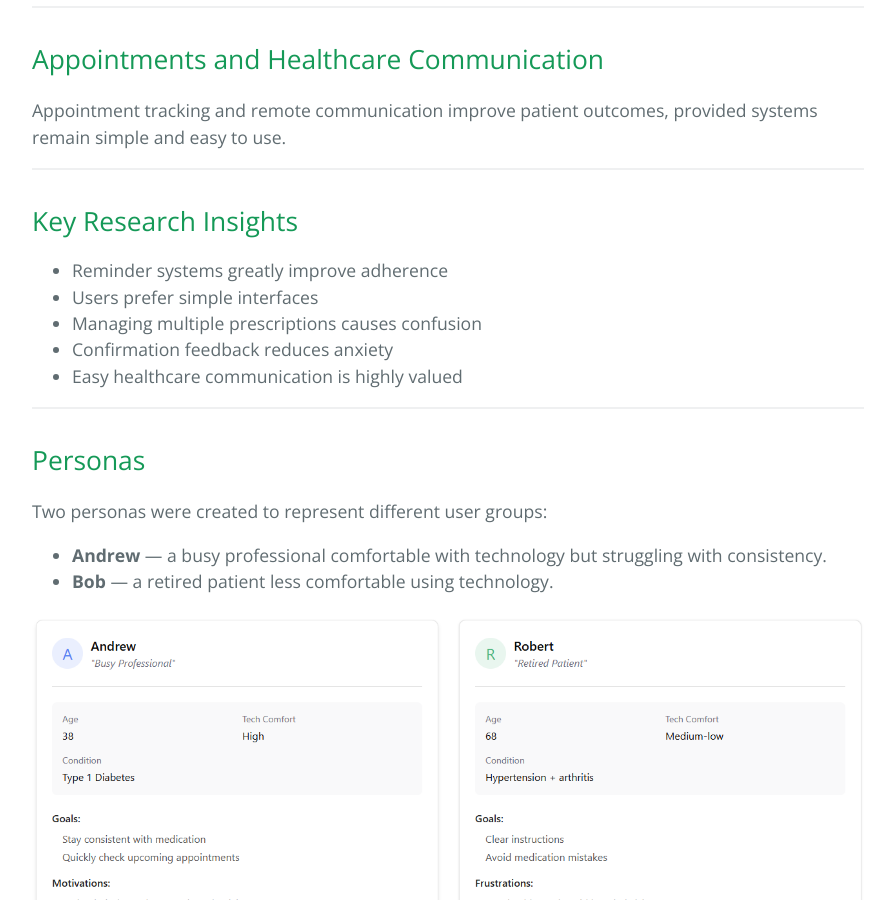
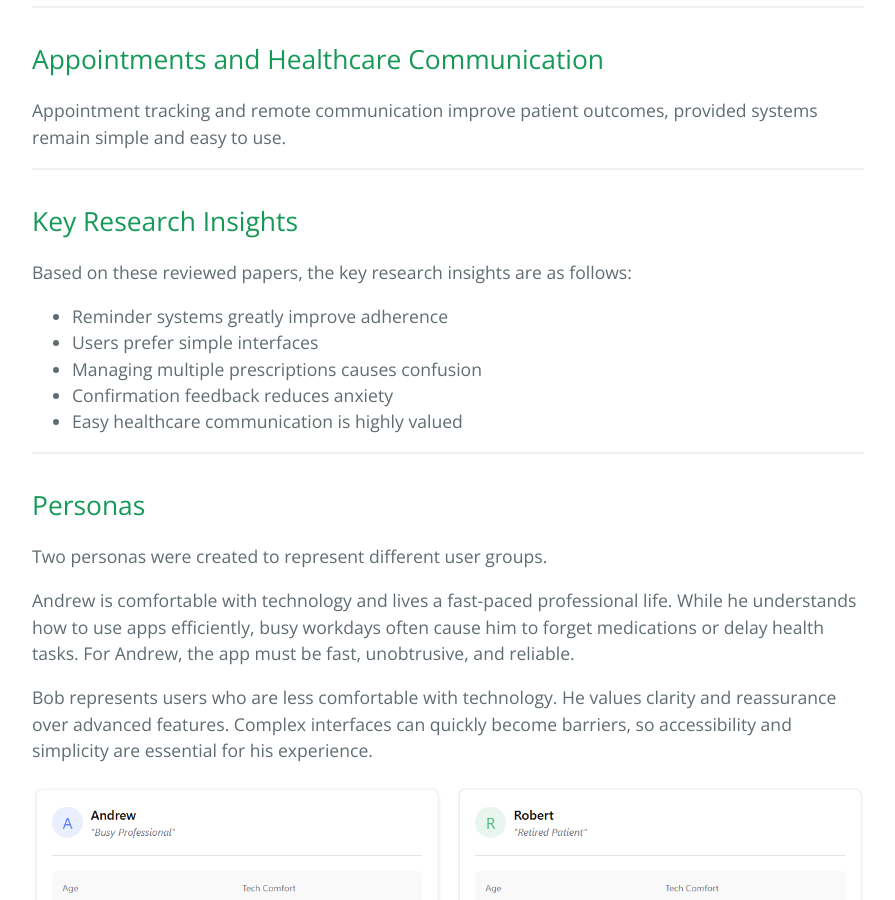
Before and after one commit to adrianns9/SOEN357MiniProjectPage, a Jekyll site: the page built from index.md, in a window 1280 px wide and 900 px high, scrolled down 2151 px. Shown: the whole window, without its empty margins (192-1087 px from the left). Built offline with Jekyll 4.4.1, drawn with Linux system fonts in a browser that asks for light colours; our own code applies the rules of GitHub Pages for plain Markdown files; some of the changed text lies outside the part shown.

Commit message:
feat: updated blog post

```diff
--- a/_config.yml
+++ b/_config.yml
@@ -1,4 +1,4 @@
 title: Health Companion App - UX/UI Blog Post
-description: A user-centered UX/UI case study exploring how mobile design can improve medication adherence, healthcare communication, and chronic condition management.
+description: A UX/UI design process on mobile design that can improve medication adherence, healthcare communication, and chronic condition management.
 google_analytics:
 theme: jekyll-theme-cayman
--- a/_layouts/default.html
+++ b/_layouts/default.html
@@ -34,7 +34,6 @@
         {% if site.github.is_project_page %}
           <span class="site-footer-owner"><a href="{{ site.github.repository_url }}">{{ site.github.repository_name }}</a> is maintained by <a href="{{ site.github.owner_url }}">{{ site.github.owner_name }}</a>.</span>
         {% endif %}
-        <span class="site-footer-credits">This page was generated by <a href="https://pages.github.com">GitHub Pages</a>.</span>
       </footer>
     </main>
   </body>
--- a/index.md
+++ b/index.md
@@ -62,6 +62,8 @@ Appointment tracking and remote communication improve patient outcomes, provided
 
 ## Key Research Insights
 
+Based on these reviewed papers, the key research insights are as follows:
+
 - Reminder systems greatly improve adherence
 - Users prefer simple interfaces
 - Managing multiple prescriptions causes confusion
@@ -72,10 +74,11 @@ Appointment tracking and remote communication improve patient outcomes, provided
 
 ## Personas
 
-Two personas were created to represent different user groups:
+Two personas were created to represent different user groups.
 
-- **Andrew** — a busy professional comfortable with technology but struggling with consistency.
-- **Bob** — a retired patient less comfortable using technology.
+Andrew is comfortable with technology and lives a fast-paced professional life. While he understands how to use apps efficiently, busy workdays often cause him to forget medications or delay health tasks. For Andrew, the app must be fast, unobtrusive, and reliable.
+
+Bob represents users who are less comfortable with technology. He values clarity and reassurance over advanced features. Complex interfaces can quickly become barriers, so accessibility and simplicity are essential for his experience.
 
 ![Personas for Health Companion App](assets/images/personas.png)
 
@@ -118,10 +121,7 @@ Wireframes were created to visualize layout and functionality before visual styl
 
 ## Prototype
 
-A Figma prototype was developed to better understand interaction flow.
-
-**Prototype Link:**
-https://www.figma.com/proto/P3rEnWX7WJ3HDRZ9oP5UlJ/Paper-Wireframe-Kit--Community-
+[A Figma prototype]{https://www.figma.com/proto/P3rEnWX7WJ3HDRZ9oP5UlJ/Paper-Wireframe-Kit--Community-?page-id=7585%3A17227&node-id=7585-17228&p=f&viewport=1189%2C763%2C0.86&t=zGJ9qs35PaOYojBj-1&scaling=scale-down&content-scaling=fixed&starting-point-node-id=7585%3A17228} was developed to better understand interaction flow.
 
 ![Prototype – Main Screens](assets/images/prototype-main.png)
 
```
Also changed, not shown: other parts of index.md (+0 -4 lines).
